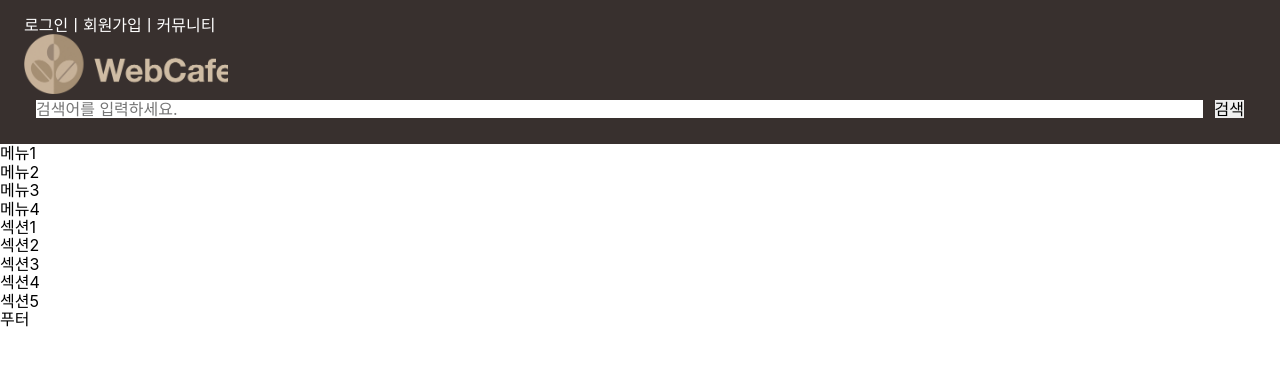
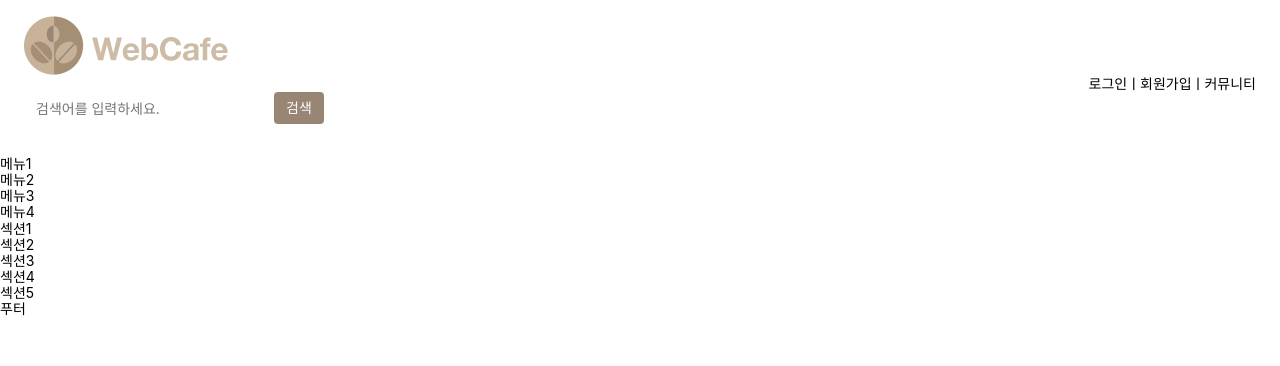
Before and after one commit to KIM-SHINHYE/KTDS-RWD, a plain HTML site: page index.html in a window 1280 px wide. Drawn offline with Linux system fonts and the light colour scheme; a web font is replaced by a local one.

Commit message:
feat : 완성된 기존 코드 복사 후 반영

```diff
--- a/style/index.css
+++ b/style/index.css
@@ -38,78 +38,114 @@
     left: -11111px; */
 }
 
-/* import하는 공간에서 코드를 짜는건 ㄴㄴ */
-/* 헤더 */
-.appHeader{
-    /* 여기서 white변수에 담긴 컬러를 재지정함 */
-    /* --white: #ff0; */
-    /* --size: 200px; */
-    background-color: var(--primary-color);
-    color: var(--white);
-    /* width: var(--size);
-    height: var(--size); */
-    display: flex;
-    flex-flow: row wrap;
+/* 웹카페 반응형 스타일 */
+/* 공통 스타일 */
+body {
+    font-size: var(--text-sm);
+  }
+
+  /* 공통 아이콘 */
+  .far {
+    margin-right: var(--spacing-xs);
+  }
+
+  /* 공통 헤더 */
+  .appHeader {
+    position: relative;
     padding: var(--spacing-base) var(--spacing-lg);
   }
-/* 로고 */
-.logo{
-    width: 100%;
 
-}
-.logo__link{
-    /* a태그는 inline요소이기 때문에 block으로 처리하지 않으면 링크표시가 안됨 */
-    display: block;
-    width: 12.75rem;
-    /* width: 204px/16(root); */
-    height: 3.75rem;
-    background-image: url("../images/webcafe-logo@2x.png");
-    /* 가로 긴 축에 맞출거면 cover, 세로 긴 축에 맞출거면 contain */
-    /* 4배 큰 이미지여도 1배로 보여주면 성능낭비 */
-    background-size:cover;
+  /* 공통 로고 */
+  .logo {
+    width: 12.75rem; /* 204px */
+    height: 3.75rem; /* 60px */
   }
 
-/* 멤버 서비스 */
-.memberOnly{
-    display: flex;
-    flex-direction: row;
+  .logo__link {
+    display: block;
     width: 100%;
-    order: -1;
+    height: 100%;
+    background: url(./../images/webcafe-logo.png) no-repeat 0 0 / 100%;
   }
 
-/* 검색 폼 */
-.searchForm{
+  /* 공통 멤버서비스 */
+  .memberOnly {
+    padding-left: 0;
+    list-style: none;
+    display: flex;
+    flex-flow: row nowrap;
+    justify-content: flex-end;
+  }
+
+  /* 공통 검색 폼 */
+
+  input[type="search"] {
+    -webkit-appearance: none;
+    appearance: none;
+  }
+
+  fieldset {
+    border: 0;
+    margin: 0;
+    padding: 0;
+  }
+
+  .button--none {
+    border: 0;
+    padding: 0;
+    background: transparent;
+  }
+
+  .button {
+    cursor: pointer;
+    border: 0;
+    border-radius: 0.25rem;
+    height: 2rem;
+    padding: 0.125rem 0.75rem;
+    background: transparent;
+  }
+
+  .button--fillSecondary {
+    color: var(--white);
+    background: var(--secondary-color);
+  }
+
+  .button--outlineSecondary {
+    color: var(--secondary-color);
+    border: 1px solid currentColor;
+  }
+
+  .formInput__input {
+    border: 1px solid var(--border-color);
+    border-radius: 0.25rem;
+    height: 2rem;
+    padding: 0.125rem 0.75rem;
     width: 100%;
   }
 
   .searchForm__group {
     display: flex;
-    gap: var(--spacing-sm);
-
+    flex-flow: row nowrap;
+    gap: var(--spacing-xs);
   }
 
-/* 화면을 줄이게 되면 다시 노란색이 나오게 됨 =>  */
-.formInput {
-    background-color: yellow;
-    flex-grow: 1;
-
-    /* &__input{
-        width:100%;
-    } */
+  /* 모바일 디바이스 */
+@media (min-width: 320px) and (max-width: 767px) {
+    /* 모바일 헤더 */
+    .appHeader {
+      background: var(--primary-color);
+      display: flex;
+      flex-flow: column nowrap;
+      gap: var(--spacing-sm);
     }
 
-/* 아래처럼 하고 나면 yellow영역이 사라짐, 주석처리하고 나면 늘어난 영역이 노란색으로 보임 */
-.formInput__input {
-    width: 100%;
+    /* 모바일 멤버서비스 */
+    .memberOnly {
+      color: var(--white);
+      order: -1;
     }
-
-.searchForm .button{
-    /* 공백문자 줄바꿈 금지 -> "검색어를 입력하세요"가 줄바꿈이 되지 않으니 노란색이 사라지지 않게 됨 */
-    white-space: nowrap;
+    /* 모바일 검색폼 */
+    .searchForm__group .formInput {
+      flex-grow: 1;
     }
-
-
-/* a ccessbilil y => a 11글자 y */
-.a11y{
-
   }
```
Lines whose indentation alone changed are shown as unchanged.
